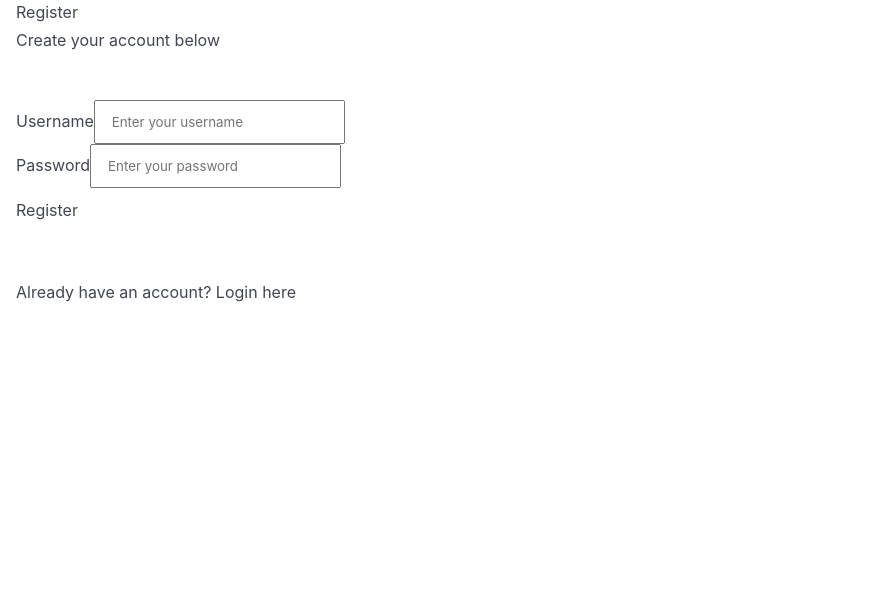
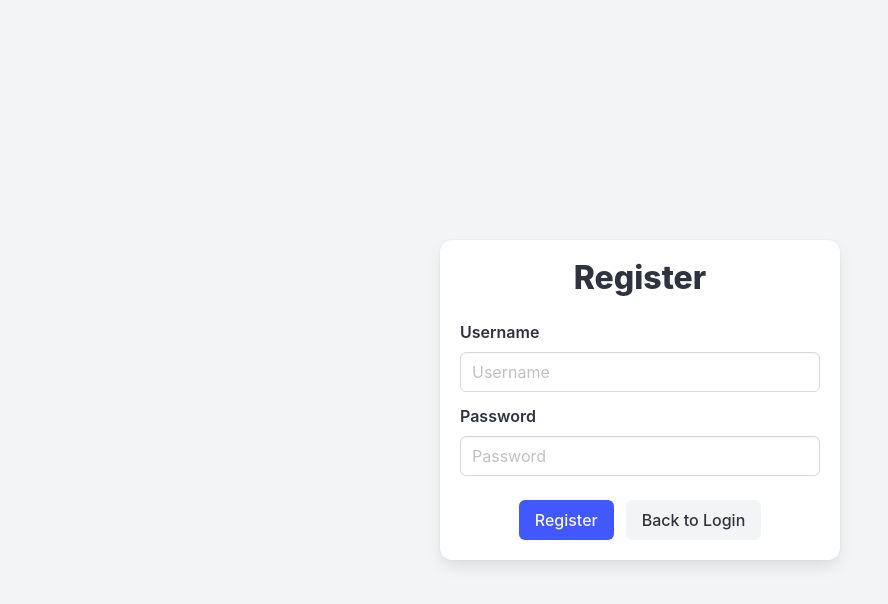
Before and after one commit to Veyzaputri/Tugas7_PrakTCC, a React (Create React App) app in the folder frontend_bc/: page /register in a window 1280 px wide. Shown: the top 604 px of the page, without its empty margins (0-888 px from the left). Built offline with nearby package versions, Linux system fonts and the light colour scheme.

Commit message:
Update Register.js

```diff
--- a/frontend_bc/src/components/Register.js
+++ b/frontend_bc/src/components/Register.js
@@ -20,58 +20,64 @@ const Register = () => {
   };
 
   return (
-    <div className="min-h-screen flex items-center justify-center bg-gradient-to-tr from-blue-200 via-indigo-200 to-purple-200 px-4">
-      <div className="bg-white p-10 rounded-2xl shadow-xl w-full max-w-md">
-        <div className="text-center mb-6">
-          <h2 className="text-3xl font-bold text-purple-700">Register</h2>
-          <p className="text-gray-500 mt-1">Create your account below</p>
-        </div>
-        {msg && (
-          <p className="bg-red-100 text-red-600 p-3 rounded-md text-sm mb-4 text-center">
-            {msg}
-          </p>
-        )}
-        <form onSubmit={RegisterUser} className="space-y-5">
-          <div>
-            <label className="block text-gray-700 mb-1 font-medium">Username</label>
+    <section className="hero is-fullheight is-fullwidth has-background-light">
+      <div className="hero-body">
+        <div className="container">
+          <div className="box" style={{ maxWidth: "400px", margin: "auto" }}>
+            <h1 className="title has-text-centered">Register</h1>
+
+            {msg && <p className="has-text-danger has-text-centered">{msg}</p>}
+
+            <form onSubmit={RegisterUser}>
+              <div className="field">
+                <label className="label">Username</label>
+                <div className="control">
                   <input
+                    className="input"
                     type="text"
-              placeholder="Enter your username"
+                    placeholder="Username"
                     value={username}
                     onChange={(e) => setUsername(e.target.value)}
                     required
-              className="w-full px-4 py-3 border border-gray-300 rounded-lg focus:outline-none focus:ring-2 focus:ring-purple-400 transition"
                   />
                 </div>
-          <div>
-            <label className="block text-gray-700 mb-1 font-medium">Password</label>
+              </div>
+
+              <div className="field">
+                <label className="label">Password</label>
+                <div className="control">
                   <input
+                    className="input"
                     type="password"
-              placeholder="Enter your password"
+                    placeholder="Password"
                     value={password}
                     onChange={(e) => setPassword(e.target.value)}
                     required
-              className="w-full px-4 py-3 border border-gray-300 rounded-lg focus:outline-none focus:ring-2 focus:ring-purple-400 transition"
                   />
                 </div>
-          <button
-            type="submit"
-            className="w-full bg-gradient-to-r from-purple-500 to-indigo-500 text-white py-3 rounded-lg font-semibold hover:opacity-90 transition"
-          >
+              </div>
+
+              <div className="field is-grouped is-grouped-centered mt-5">
+                <div className="control">
+                  <button type="submit" className="button is-link">
                     Register
                   </button>
-        </form>
-        <p className="text-sm text-gray-600 text-center mt-6">
-          Already have an account?{" "}
+                </div>
+                <div className="control">
                   <button
+                    type="button"
+                    className="button is-light"
                     onClick={() => navigate("/")}
-            className="text-purple-600 font-medium hover:underline"
                   >
-            Login here
+                    Back to Login
                   </button>
-        </p>
                 </div>
               </div>
+            </form>
+          </div>
+        </div>
+      </div>
+    </section>
   );
 };
 
```
Lines whose indentation alone changed are shown as unchanged.
